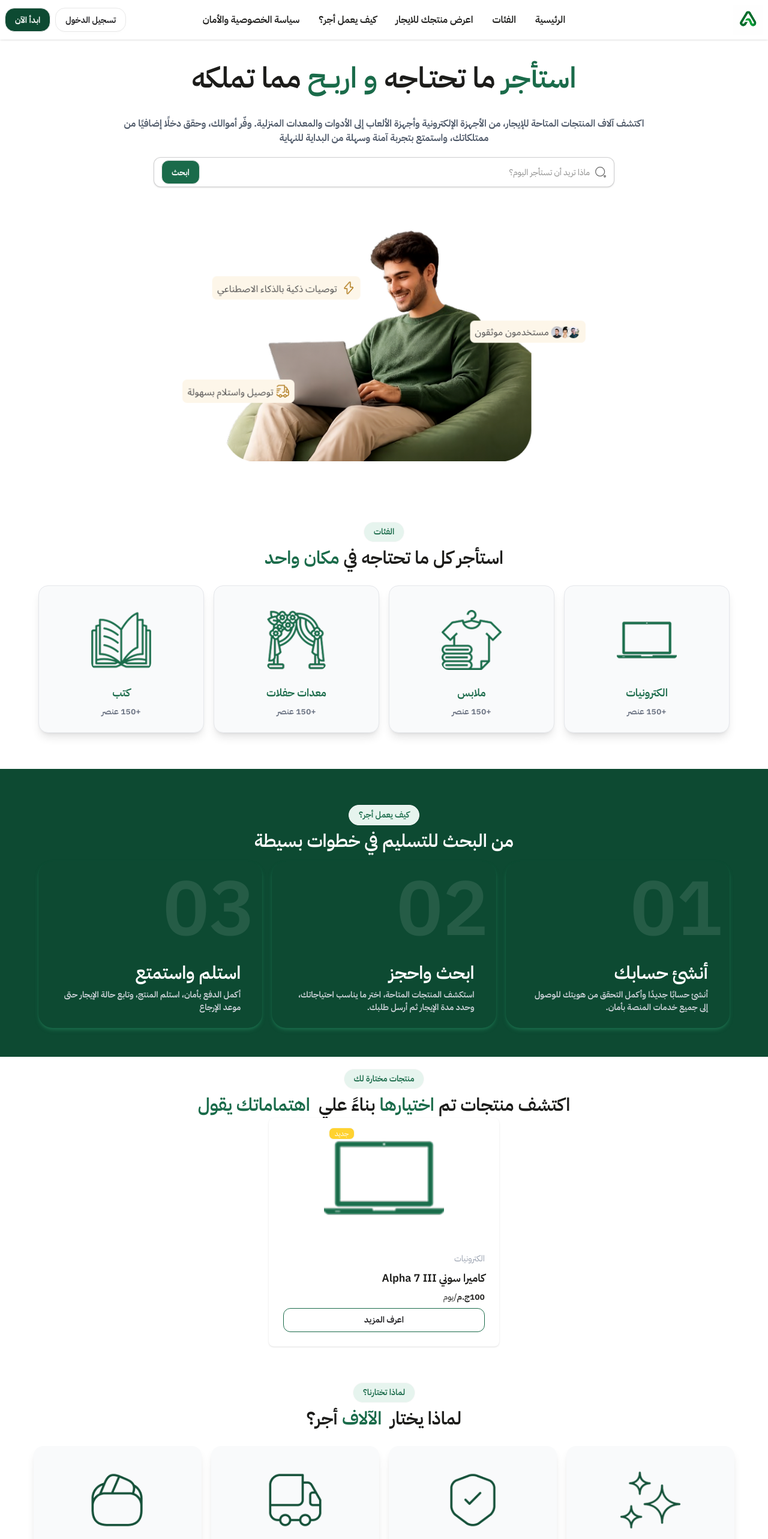
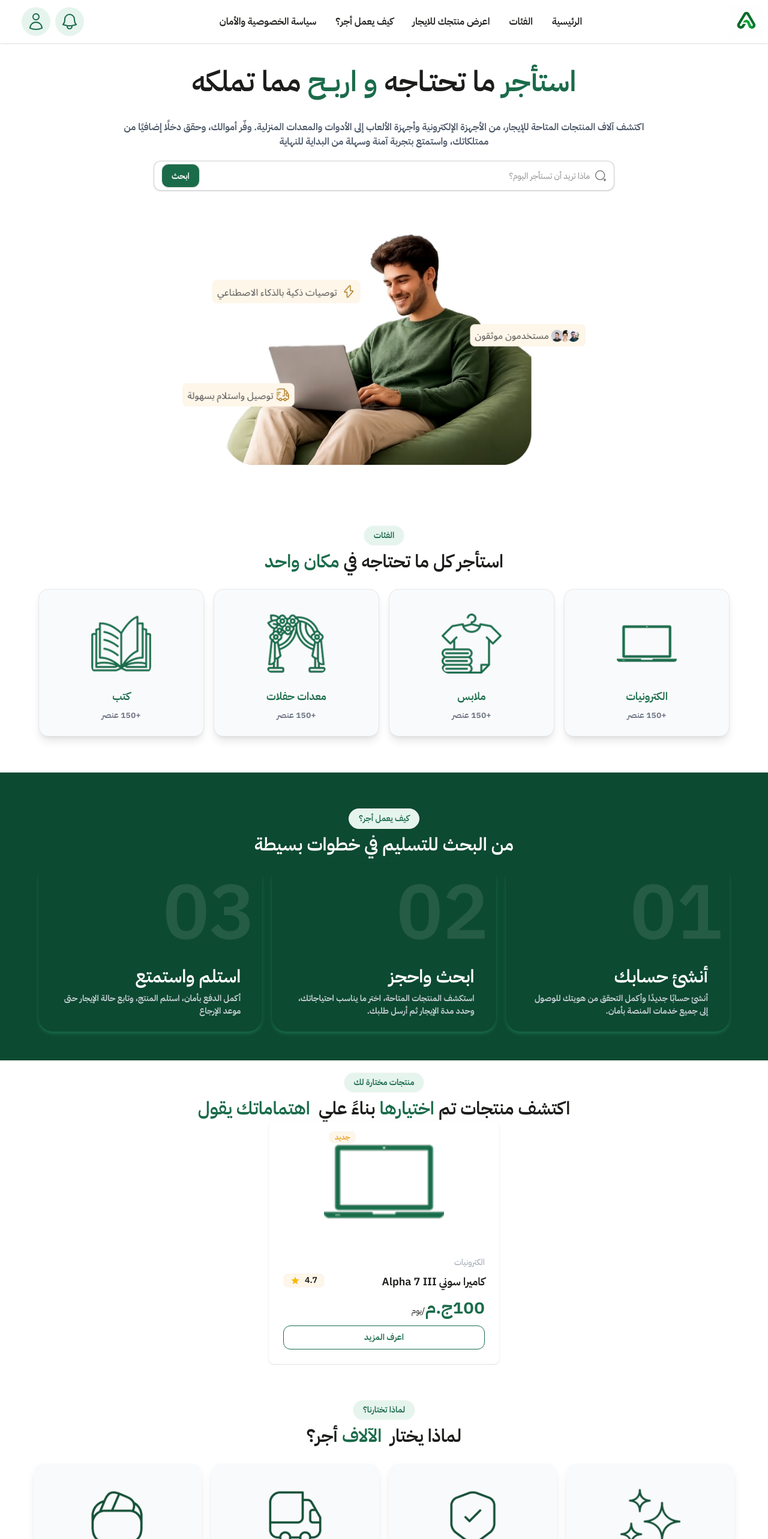
Before and after one commit to Ajer-GP/frontend, a Next.js app: page / in a window 1280 px wide. Shown: the top 2566 px of the page at 60% size. Built offline with nearby package versions, Linux system fonts and the light colour scheme.

Commit message:
minor fixes in landing

```diff
--- a/next.config.ts
+++ b/next.config.ts
@@ -9,6 +9,12 @@ const nextConfig: NextConfig = {
         protocol: "https",
         hostname: "res.cloudinary.com",
       },
+      {
+        protocol: "https",
+        hostname: "img.daisyui.com",
+        port: "",
+        pathname: "/images/**",
+      },
     ],
   },
 };
--- a/src/app/_components/Landing/Best-products.tsx
+++ b/src/app/_components/Landing/Best-products.tsx
@@ -22,20 +22,38 @@ export default function Best_products() {
               width={200}
               height={200}
             />
-            <span className='absolute top-4 left-2 badge badge-sm bg-amber-300 text-white'>
+            <span className='absolute top-4 left-2 badge badge-sm text-accent-default bg-[#FDF6E9] font-black'>
               جديد
             </span>
           </div>
         </figure>
         <div className='card-body'>
           <p className='text-gray-400'>الكترونيات</p>
-          <h2 className='card-title'>كاميرا سوني Alpha 7 III</h2>
-          <h2>
-            {" "}
-            <strong>100ج.م</strong>/يوم
+          <div className='flex justify-between'>
+            <h2 className='card-title'>كاميرا سوني Alpha 7 III</h2>
+            <div className='badge bg-[#FDF6E9] font-black'>
+              4.7
+              <svg
+                xmlns='http://www.w3.org/2000/svg'
+                fill='currentColor'
+                viewBox='0 0 24 24'
+                className='size-4 text-warning'>
+                <path
+                  strokeLinecap='round'
+                  strokeLinejoin='round'
+                  d='M11.48 3.499a.562.562 0 0 1 1.04 0l2.125 5.111a.563.563 0 0 0 .475.345l5.518.442c.499.04.701.663.321.988l-4.204 3.602a.563.563 0 0 0-.182.557l1.285 5.385a.562.562 0 0 1-.84.61l-4.725-2.885a.562.562 0 0 0-.586 0L6.982 20.54a.562.562 0 0 1-.84-.61l1.285-5.386a.562.562 0 0 0-.182-.557l-4.204-3.602a.562.562 0 0 1 .321-.988l5.518-.442a.563.563 0 0 0 .475-.345L11.48 3.5Z'
+                />
+              </svg>
+            </div>
+          </div>
+          <h2 className='my-1'>
+            <span className='text-3xl text-brand-primary font-black'>
+              100ج.م
+            </span>
+            /يوم
           </h2>
           <div className='card-actions '>
-            <button className='btn bg-white w-full border border-brand-primary rounded-xl'>
+            <button className='btn bg-white w-full border border-brand-primary rounded-xl text-brand-primary'>
               اعرف المزيد
             </button>
           </div>
--- a/src/app/_components/Landing/Navbar.tsx
+++ b/src/app/_components/Landing/Navbar.tsx
@@ -1,23 +1,31 @@
+"use client";
 import Image from "next/image";
 import Link from "next/link";
-import React from "react";
+import React, { useState } from "react";
 
 const navLinks = [
   { href: "/", label: "الرئيسية" },
-  { href: "/categories", label: "الفئات" },
+  { href: "/products", label: "الفئات" },
   { href: "/list", label: "اعرض منتجك للايجار" },
   { href: "/how-it-works", label: "كيف يعمل أجر؟" },
   { href: "/privacy", label: "سياسة الخصوصية والأمان" },
 ];
 
 export default function Navbar() {
+  const [loginState, loginAction] = useState(true);
   return (
     <>
       <div className='navbar bg-base-100 shadow-sm sticky top-0 z-50'>
         {/* Logo */}
         <div className='navbar-start'>
           <Link href='/'>
-            <Image src='/images/logo.png' alt='Ajer' width={50} height={50} />
+            <Image
+              src='/images/logo.png'
+              alt='Ajer'
+              width={50}
+              height={50}
+              className='w-14 h-14'
+            />
           </Link>
         </div>
 
@@ -34,7 +42,45 @@ export default function Navbar() {
         </div>
 
         {/* Desktop Buttons */}
-        <div className='navbar-end gap-2 hidden lg:flex'>
+        {loginState ? (
+          <div className='navbar-end gap-2 hidden lg:flex mx-7'>
+            <Link href='/notifications'>
+              <span className='flex items-center justify-center size-12 bg-brand-light text-brand-primary rounded-full'>
+                <svg
+                  xmlns='http://www.w3.org/2000/svg'
+                  fill='none'
+                  viewBox='0 0 24 24'
+                  strokeWidth={1.5}
+                  stroke='currentColor'
+                  className='size-8'>
+                  <path
+                    strokeLinecap='round'
+                    strokeLinejoin='round'
+                    d='M14.857 17.082a23.848 23.848 0 0 0 5.454-1.31A8.967 8.967 0 0 1 18 9.75V9A6 6 0 0 0 6 9v.75a8.967 8.967 0 0 1-2.312 6.022c1.733.64 3.56 1.085 5.455 1.31m5.714 0a24.255 24.255 0 0 1-5.714 0m5.714 0a3 3 0 1 1-5.714 0'
+                  />
+                </svg>
+              </span>
+            </Link>
+            <Link href='/auth/profile'>
+              <span className='flex items-center justify-center size-12 bg-brand-light text-brand-primary rounded-full'>
+                <svg
+                  xmlns='http://www.w3.org/2000/svg'
+                  fill='none'
+                  viewBox='0 0 24 24'
+                  strokeWidth={1.5}
+                  stroke='currentColor'
+                  className='size-8'>
+                  <path
+                    strokeLinecap='round'
+                    strokeLinejoin='round'
+                    d='M15.75 6a3.75 3.75 0 1 1-7.5 0 3.75 3.75 0 0 1 7.5 0ZM4.501 20.118a7.5 7.5 0 0 1 14.998 0A17.933 17.933 0 0 1 12 21.75c-2.676 0-5.216-.584-7.499-1.632Z'
+                  />
+                </svg>
+              </span>
+            </Link>
+          </div>
+        ) : (
+          <div className='navbar-end gap-2 hidden lg:flex mx-7'>
             <Link href='/auth/login' className='btn rounded-2xl bg-white'>
               تسجيل الدخول
             </Link>
@@ -44,14 +90,14 @@ export default function Navbar() {
               ابدأ الآن
             </Link>
           </div>
-
+        )}
         {/* Mobile Hamburger — DaisyUI dropdown */}
         <div className='navbar-end lg:hidden'>
           <div className='dropdown dropdown-end'>
             <label tabIndex={0} className='btn btn-ghost btn-square'>
               <svg
                 xmlns='http://www.w3.org/2000/svg'
-                className='h-6 w-6'
+                className='h-8 w-8'
                 fill='none'
                 viewBox='0 0 24 24'
                 stroke='currentColor'>
@@ -73,6 +119,45 @@ export default function Navbar() {
                   </Link>
                 </li>
               ))}
+              {loginState ? (
+                <span className='flex my-3'>
+                  <Link href='/notifications'>
+                    <span className='flex items-center justify-center size-12 bg-brand-light text-brand-primary rounded-full mx-1'>
+                      <svg
+                        xmlns='http://www.w3.org/2000/svg'
+                        fill='none'
+                        viewBox='0 0 24 24'
+                        strokeWidth={1.5}
+                        stroke='currentColor'
+                        className='size-8'>
+                        <path
+                          strokeLinecap='round'
+                          strokeLinejoin='round'
+                          d='M14.857 17.082a23.848 23.848 0 0 0 5.454-1.31A8.967 8.967 0 0 1 18 9.75V9A6 6 0 0 0 6 9v.75a8.967 8.967 0 0 1-2.312 6.022c1.733.64 3.56 1.085 5.455 1.31m5.714 0a24.255 24.255 0 0 1-5.714 0m5.714 0a3 3 0 1 1-5.714 0'
+                        />
+                      </svg>
+                    </span>
+                  </Link>
+                  <Link href='/auth/profile'>
+                    <span className='flex items-center justify-center size-12 bg-brand-light text-brand-primary rounded-full mx-1'>
+                      <svg
+                        xmlns='http://www.w3.org/2000/svg'
+                        fill='none'
+                        viewBox='0 0 24 24'
+                        strokeWidth={1.5}
+                        stroke='currentColor'
+                        className='size-8'>
+                        <path
+                          strokeLinecap='round'
+                          strokeLinejoin='round'
+                          d='M15.75 6a3.75 3.75 0 1 1-7.5 0 3.75 3.75 0 0 1 7.5 0ZM4.501 20.118a7.5 7.5 0 0 1 14.998 0A17.933 17.933 0 0 1 12 21.75c-2.676 0-5.216-.584-7.499-1.632Z'
+                        />
+                      </svg>
+                    </span>
+                  </Link>
+                </span>
+              ) : (
+                <span>
                   <li className='mt-2'>
                     <Link
                       href='/auth/login'
@@ -87,6 +172,8 @@ export default function Navbar() {
                       ابدأ الآن
                     </Link>
                   </li>
+                </span>
+              )}
             </ul>
           </div>
         </div>
--- a/src/app/_components/Landing/Reviews.tsx
+++ b/src/app/_components/Landing/Reviews.tsx
@@ -50,14 +50,9 @@ export default function Reviews() {
               على أجر. التجربة كانت سلسة والتسليم في الموعد.
             </p>
             <div className='flex items-center gap-2'>
-              <div className='avatar'>
-                <div className='w-8'>
-                  <Image
-                    src='/images/cat-1.png'
-                    alt='avatar'
-                    width={50}
-                    height={50}
-                  />
+              <div className='avatar avatar-placeholder'>
+                <div className='bg-brand-primary text-neutral-content w-10 rounded-full'>
+                  <span>B</span>
                 </div>
               </div>
               <p className='font-black text-sm'>بسنت خالد</p>
@@ -84,14 +79,9 @@ export default function Reviews() {
               تجربة سهلة جدًا، وجدت المنتج الذي أحتاجه خلال دقائق.
             </p>
             <div className='flex items-center gap-2'>
-              <div className='avatar'>
-                <div className='w-8'>
-                  <Image
-                    src='/images/cat-1.png'
-                    alt='avatar'
-                    width={50}
-                    height={50}
-                  />
+              <div className='avatar avatar-placeholder'>
+                <div className='bg-brand-primary text-neutral-content w-10 rounded-full'>
+                  <span>R</span>
                 </div>
               </div>
               <p className='font-black text-sm'> رؤى فودة</p>
@@ -119,14 +109,9 @@ export default function Reviews() {
               منتظم.
             </p>
             <div className='flex items-center gap-2'>
-              <div className='avatar'>
-                <div className='w-8'>
-                  <Image
-                    src='/images/cat-1.png'
-                    alt='avatar'
-                    width={50}
-                    height={50}
-                  />
+              <div className='avatar avatar-placeholder'>
+                <div className='bg-brand-primary text-neutral-content w-10 rounded-full'>
+                  <span>kh</span>
                 </div>
               </div>
               <p className='font-black text-sm'> خالد محمود</p>
```
Lines whose indentation alone changed are shown as unchanged.
